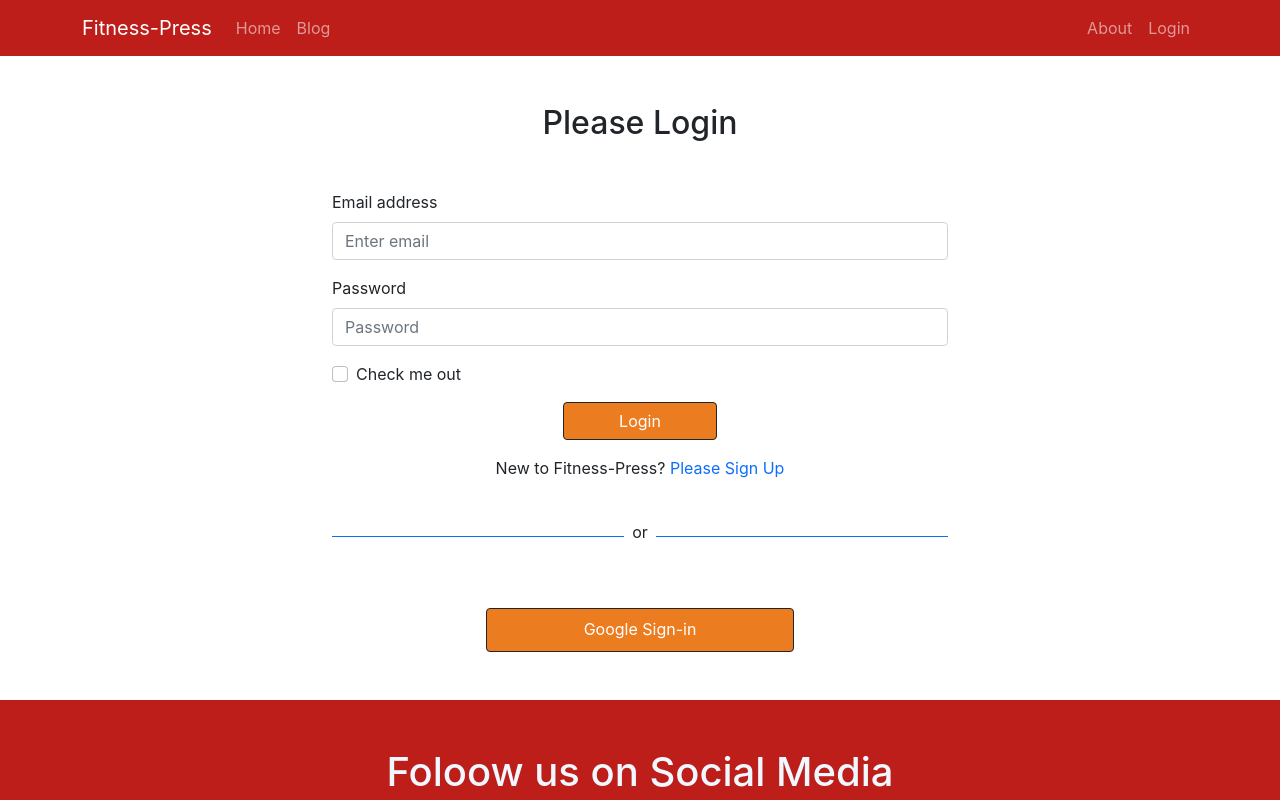
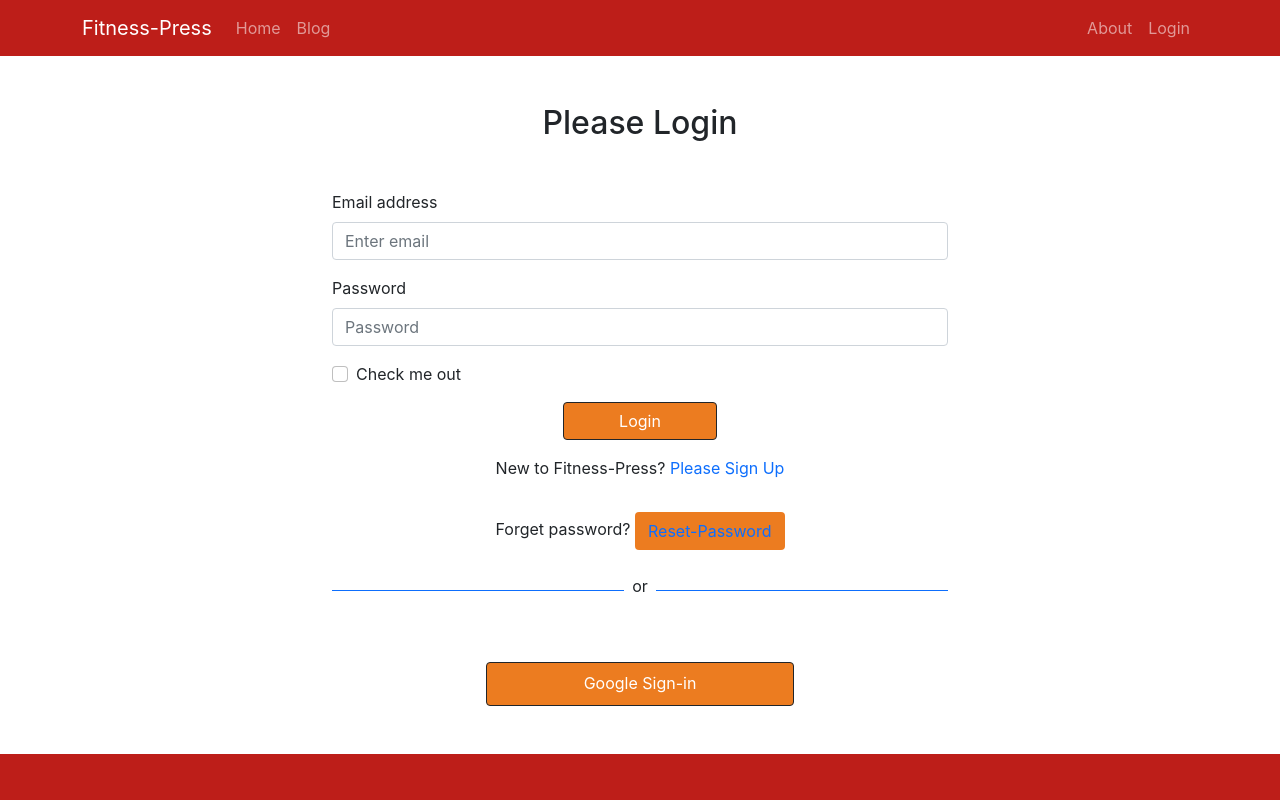
Before and after one commit to RiadArefin40/Sky-gadgets, a React (Create React App) app: page /login in a window 1280 px wide. Shown: the top 800 px of the page. Built offline with nearby package versions, Linux system fonts and the light colour scheme; no server answers.

Commit message:
resetpassword authentication added

```diff
--- a/package.json
+++ b/package.json
@@ -14,6 +14,7 @@
     "react-firebase-hooks": "^5.0.3",
     "react-router-dom": "^6.3.0",
     "react-scripts": "5.0.1",
+    "react-toastify": "^8.2.0",
     "web-vitals": "^2.1.4"
   },
   "scripts": {
--- a/src/Pages/Login/Login.js
+++ b/src/Pages/Login/Login.js
@@ -3,10 +3,11 @@ import { Button, Form } from "react-bootstrap";
 import { Link, useLocation, useNavigate } from "react-router-dom";
 import SocialLogin from "./SocialLogin/SocialLogin";
 import './Login.css'
-import { useSignInWithEmailAndPassword } from "react-firebase-hooks/auth";
+import { useSendPasswordResetEmail, useSignInWithEmailAndPassword } from "react-firebase-hooks/auth";
 import auth from "../../firebase.init";
 
 const Login = () => {
+    const [sendPasswordResetEmail] = useSendPasswordResetEmail(auth);
     const [
         signInWithEmailAndPassword,
         user,
@@ -21,6 +22,7 @@ const Login = () => {
     }
     const navigate = useNavigate()
     const emailRef=useRef('');
+    const email = emailRef.current.value;
     const passwordRef=useRef('');
     const location = useLocation();
     let from = location.state?.from?.pathname || "/";
@@ -36,6 +38,9 @@ const Login = () => {
     if(user){
         navigate(from, { replace: true })
    }
+   const resetPassword= async()=>{
+    await sendPasswordResetEmail(email);
+}
   return (
     <div className="container w-50">
       <h2 className="my-5 text-center">Please Login</h2>
@@ -60,6 +65,7 @@ const Login = () => {
         </div>
       </Form>
       <p className="text-center py-3">New to Fitness-Press? <Link className="text-decoration-none" to='/register'> Please Sign Up</Link></p>
+      <p className="text-center" >Forget password? <Button onClick={resetPassword} variant="link" className="text-decoration-none">Reset-Password</Button> </p>
       {errorLogin}
       <SocialLogin></SocialLogin>
     </div>
```
Also changed, not shown: 1 other file (tests, documents, lock files or other folders).
